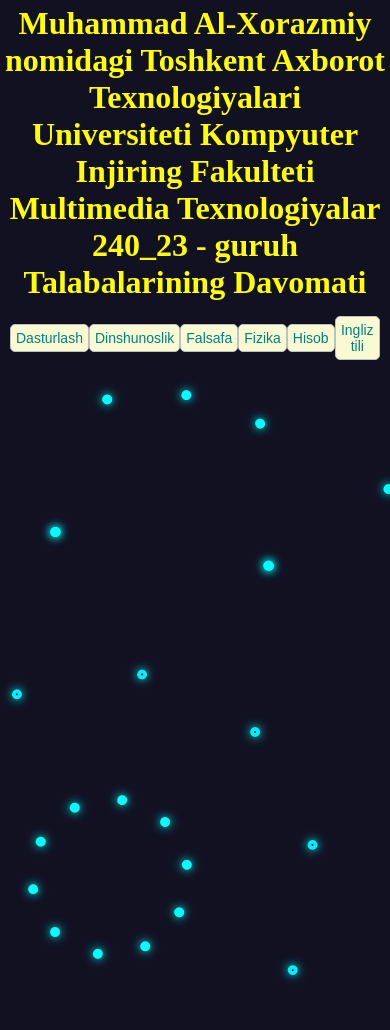
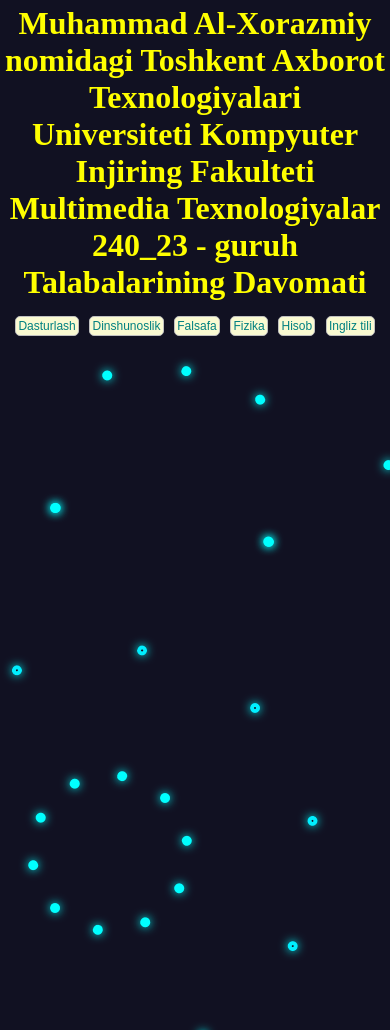
Before and after one commit to NeonCoder23/240mt, a plain HTML site: page index.html in a window 390 px wide. Shown: the top 1030 px of the page. Drawn offline with Linux system fonts and the light colour scheme.

Commit message:
Add files via upload

```diff
--- a/Asosiy Sahifa/style.css
+++ b/Asosiy Sahifa/style.css
@@ -28,7 +28,6 @@
     position: relative;
     text-align: center;
     background: lightgoldenrodyellow;
-    padding: 5px;
     border: 1px solid silver;
     outline: none;
     border-radius: 5px;
@@ -130,20 +129,24 @@
 @media (min-width:1048px){
     button {
         font-size: 20px;
+        padding: 5px;
     }
 }
 @media (max-width:1047px){
     button {
         font-size: 18px;
+        padding: 4px;
     }
 }
 @media (max-width:778px){
     button {
         font-size: 16px;
+        padding: 3px;
     }
 }
 @media (max-width:556px){
     button {
-        font-size: 14px;
+        font-size: 12px;
+        padding: 2px;
     }
 }
```
